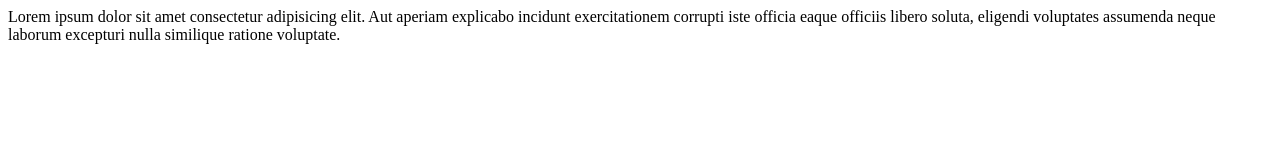
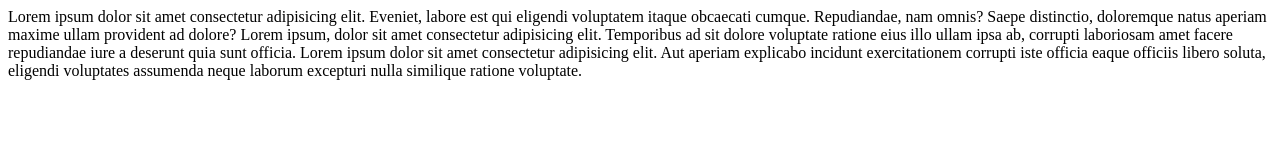
Before and after one commit to dikaayyee/dasar, a plain HTML site: page index.html in a window 1280 px wide. Drawn offline with Linux system fonts and the light colour scheme.

Commit message:
contoh2 sudah diubah

```diff
--- a/index.html
+++ b/index.html
@@ -6,6 +6,8 @@
     <title>Document</title>
 </head>
 <body>
+    Lorem ipsum dolor sit amet consectetur adipisicing elit. Eveniet, labore est qui eligendi voluptatem itaque obcaecati cumque. Repudiandae, nam omnis? Saepe distinctio, doloremque natus aperiam maxime ullam provident ad dolore?
+    Lorem ipsum, dolor sit amet consectetur adipisicing elit. Temporibus ad sit dolore voluptate ratione eius illo ullam ipsa ab, corrupti laboriosam amet facere repudiandae iure a deserunt quia sunt officia.
     Lorem ipsum dolor sit amet consectetur adipisicing elit. Aut aperiam explicabo incidunt exercitationem corrupti iste officia eaque officiis libero soluta, eligendi voluptates assumenda neque laborum excepturi nulla similique ratione voluptate.
 </body>
 </html>
```
